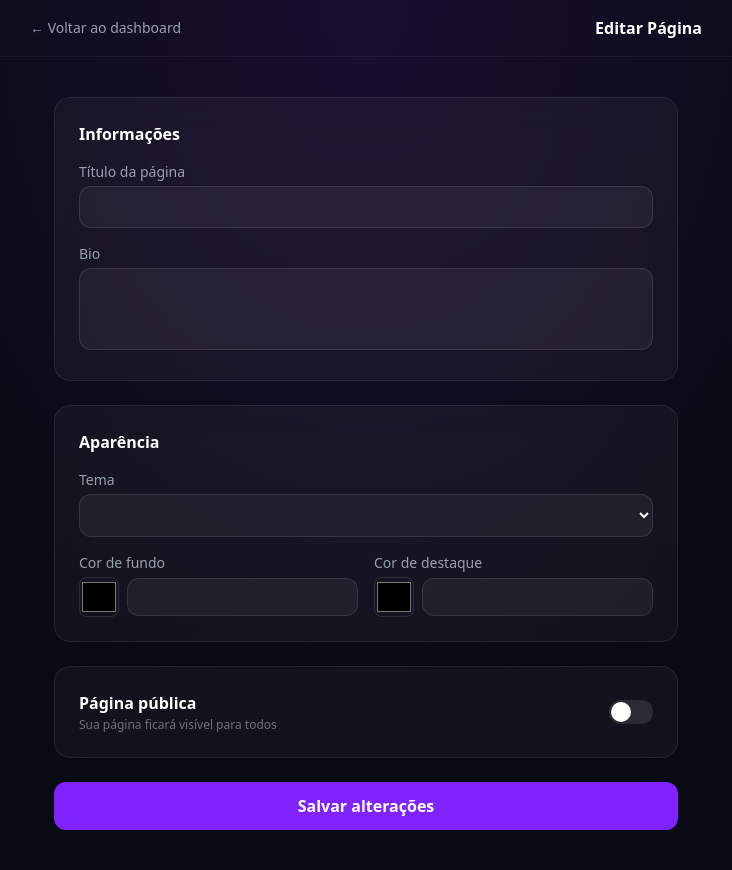
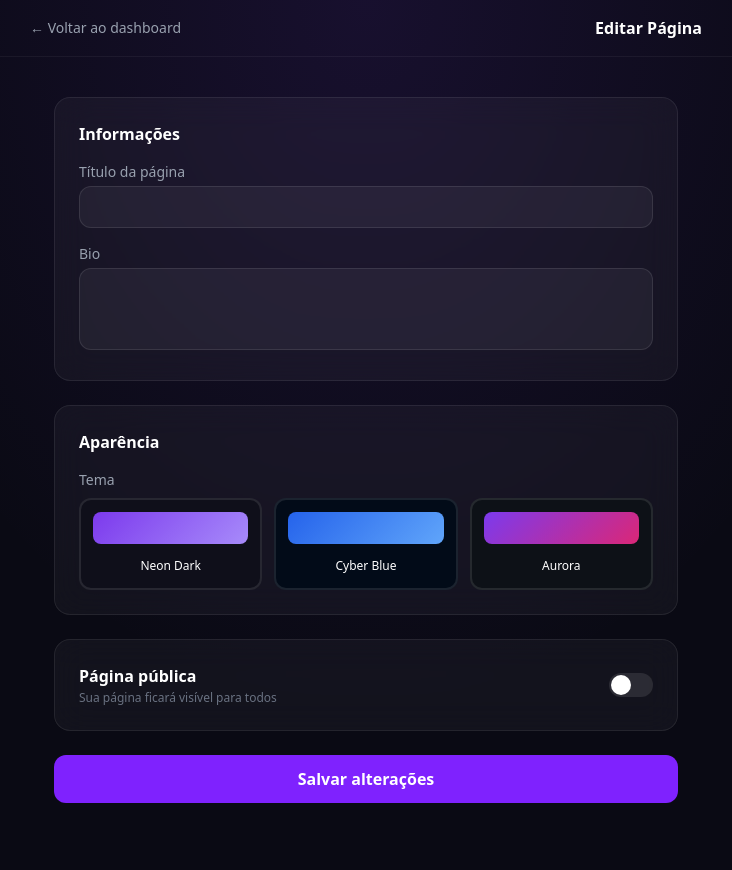
Before and after one commit to 2dbueno/lumebio, a Django app: template templates/dashboard/page_edit.html in a window 1280 px wide. Shown: the whole page, without its empty margins (274-1006 px from the left). After the commit the page ends 803 px from the top, so only its background shows below. Run offline with Django 5.2, Linux system fonts and the light colour scheme; the template is opened without the code that fills it, so the values that code supplies are empty; style sheets or scripts are compiled from the project's sources; parts of the project's set-up code (start-up, migrations or seed data) failed here and were passed over.

Commit message:
fix(dashboard): remove campos bg_color/accent_color removidos + seletor visual de temas Web3

```diff
--- a/apps/dashboard/views.py
+++ b/apps/dashboard/views.py
@@ -26,8 +26,6 @@ def page_edit(request):
         page.title = request.POST.get('title', page.title)
         page.bio = request.POST.get('bio', page.bio)
         page.theme = request.POST.get('theme', page.theme)
-        page.bg_color = request.POST.get('bg_color', page.bg_color)
-        page.accent_color = request.POST.get('accent_color', page.accent_color)
         page.is_published = request.POST.get('is_published') == 'on'
         page.save()
         messages.success(request, 'Página atualizada!')
--- /dev/null
+++ b/conftest.py
@@ -0,0 +1,6 @@
+# conftest.py
+import django
+from django.conf import settings
+
+def pytest_configure():
+    settings.DJANGO_SETTINGS_MODULE = 'config.settings.development'
--- a/templates/dashboard/page_edit.html
+++ b/templates/dashboard/page_edit.html
@@ -1,7 +1,7 @@
 {% extends 'base.html' %}
 {% load static %}
 
-{% block title %}Editar Página — LumeBio{% endblock %}
+{% block title %}Editar Página – LumeBio{% endblock %}
 
 {% block content %}
 <div class="min-h-screen" style="background: radial-gradient(ellipse at 50% 0%, rgba(124,58,237,0.12) 0%, transparent 60%), #0a0a14;">
@@ -19,7 +19,7 @@
         <form method="post" class="flex flex-col gap-6">
             {% csrf_token %}
 
-            <!-- Título -->
+            <!-- Informações -->
             <div class="glass rounded-2xl p-6 flex flex-col gap-4">
                 <h2 class="text-white font-semibold">Informações</h2>
 
@@ -43,38 +43,45 @@
                 <h2 class="text-white font-semibold">Aparência</h2>
 
                 <div>
-                    <label class="text-sm text-gray-400 mb-1 block">Tema</label>
-                    <select name="theme"
-                            class="w-full bg-white/5 border border-white/10 rounded-xl px-4 py-2.5
-                                   text-white text-sm focus:outline-none focus:border-violet-500 transition">
-                        {% for value, label in page.THEME_CHOICES %}
-                        <option value="{{ value }}" {% if page.theme == value %}selected{% endif %}>{{ label }}</option>
-                        {% endfor %}
-                    </select>
-                </div>
+                    <label class="text-sm text-gray-400 mb-2 block">Tema</label>
+                    <div class="grid grid-cols-3 gap-3">
 
-                <div class="grid grid-cols-2 gap-4">
-                    <div>
-                        <label class="text-sm text-gray-400 mb-1 block">Cor de fundo</label>
-                        <div class="flex items-center gap-2">
-                            <input type="color" name="bg_color" value="{{ page.bg_color }}"
-                                   class="w-10 h-10 rounded-lg border border-white/10 bg-transparent cursor-pointer">
-                            <input type="text" value="{{ page.bg_color }}"
-                                   class="flex-1 bg-white/5 border border-white/10 rounded-xl px-3 py-2
-                                          text-white text-sm focus:outline-none focus:border-violet-500 transition"
-                                   oninput="this.previousElementSibling.value=this.value">
-                        </div>
-                    </div>
-                    <div>
-                        <label class="text-sm text-gray-400 mb-1 block">Cor de destaque</label>
-                        <div class="flex items-center gap-2">
-                            <input type="color" name="accent_color" value="{{ page.accent_color }}"
-                                   class="w-10 h-10 rounded-lg border border-white/10 bg-transparent cursor-pointer">
-                            <input type="text" value="{{ page.accent_color }}"
-                                   class="flex-1 bg-white/5 border border-white/10 rounded-xl px-3 py-2
-                                          text-white text-sm focus:outline-none focus:border-violet-500 transition"
-                                   oninput="this.previousElementSibling.value=this.value">
-                        </div>
+                        <label class="cursor-pointer">
+                            <input type="radio" name="theme" value="neon-dark" class="sr-only peer"
+                                   {% if page.theme == 'neon-dark' %}checked{% endif %}>
+                            <div class="rounded-xl p-3 border-2 border-white/10 peer-checked:border-violet-500
+                                        transition text-center peer-checked:bg-violet-500/10"
+                                 style="background: #0F0F1A;">
+                                <div class="w-full h-8 rounded-lg mb-2"
+                                     style="background: linear-gradient(135deg, #7C3AED, #A78BFA);"></div>
+                                <span class="text-xs text-white">Neon Dark</span>
+                            </div>
+                        </label>
+
+                        <label class="cursor-pointer">
+                            <input type="radio" name="theme" value="cyber-blue" class="sr-only peer"
+                                   {% if page.theme == 'cyber-blue' %}checked{% endif %}>
+                            <div class="rounded-xl p-3 border-2 border-white/10 peer-checked:border-blue-500
+                                        transition text-center peer-checked:bg-blue-500/10"
+                                 style="background: #020B18;">
+                                <div class="w-full h-8 rounded-lg mb-2"
+                                     style="background: linear-gradient(135deg, #2563EB, #60A5FA);"></div>
+                                <span class="text-xs text-white">Cyber Blue</span>
+                            </div>
+                        </label>
+
+                        <label class="cursor-pointer">
+                            <input type="radio" name="theme" value="aurora" class="sr-only peer"
+                                   {% if page.theme == 'aurora' %}checked{% endif %}>
+                            <div class="rounded-xl p-3 border-2 border-white/10 peer-checked:border-pink-500
+                                        transition text-center peer-checked:bg-pink-500/10"
+                                 style="background: #0D1117;">
+                                <div class="w-full h-8 rounded-lg mb-2"
+                                     style="background: linear-gradient(135deg, #7C3AED, #DB2777);"></div>
+                                <span class="text-xs text-white">Aurora</span>
+                            </div>
+                        </label>
+
                     </div>
                 </div>
             </div>
```
Also changed, not shown: apps/pages/models.py (+37 -7 lines), apps/pages/tests/test_models.py (added, +52 -0 lines), apps/pages/tests/test_views.py (added, +82 -0 lines), apps/pages/views.py (+2 -6 lines), config/settings/base.py (+19 -2 lines), templates/pages/public_page.html (+42 -15 lines), apps/pages/migrations/0002_remove_page_accent_color_remove_page_bg_color_and_more.py (added), apps/pages/tests/__init__.py (added), src/css/input.css (renamed from static/css/input.css).
